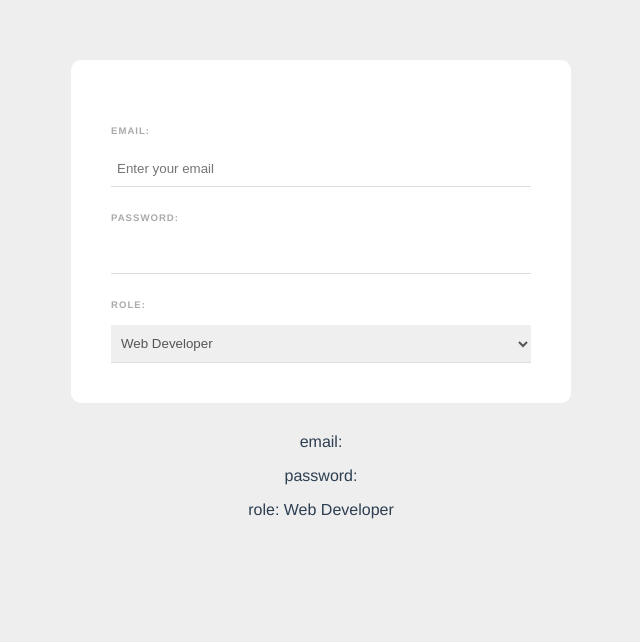
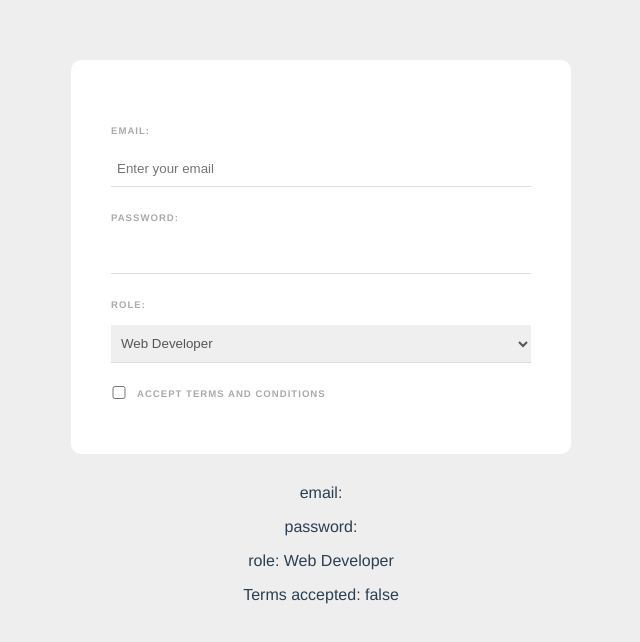
Before and after one commit to AdaN6/vue3_CLI, a Vue app in the folder web-form/: page / in a window 1280 px wide. Shown: the top 642 px of the page, without its empty margins (319-959 px from the left). Built offline with nearby package versions, Linux system fonts and the light colour scheme.

Commit message:
created a basic check box

```diff
--- a/web-form/src/components/SignupForm.vue
+++ b/web-form/src/components/SignupForm.vue
@@ -13,11 +13,17 @@
                 <option value="Web Designer">Web Designer</option>
             </select>
 
+            <div class="terms">
+                <input type="checkbox" v-model="terms" required>
+                <label>Accept terms and conditions</label>
+            </div>
+
         </form>
 
         <p> email: {{email}} </p>
         <p> password: {{password}} </p>
         <p>role: {{role}} </p>
+        <p> Terms accepted: {{terms}}</p>
 
 
 </template>
@@ -29,6 +35,7 @@ export default {
             email: '',
             password: '',
             role: 'Web Developer',
+            terms: false,
         }
     }
 
```
